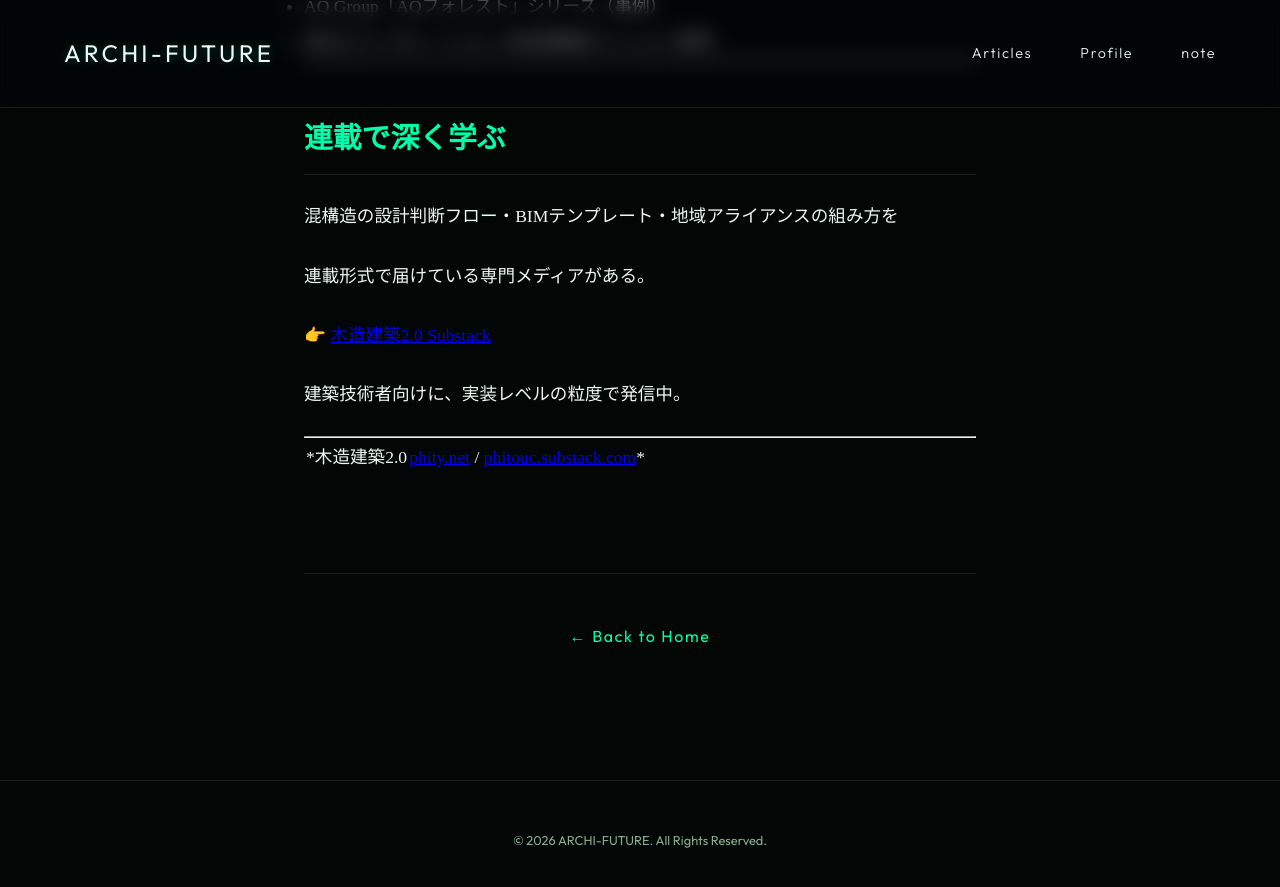
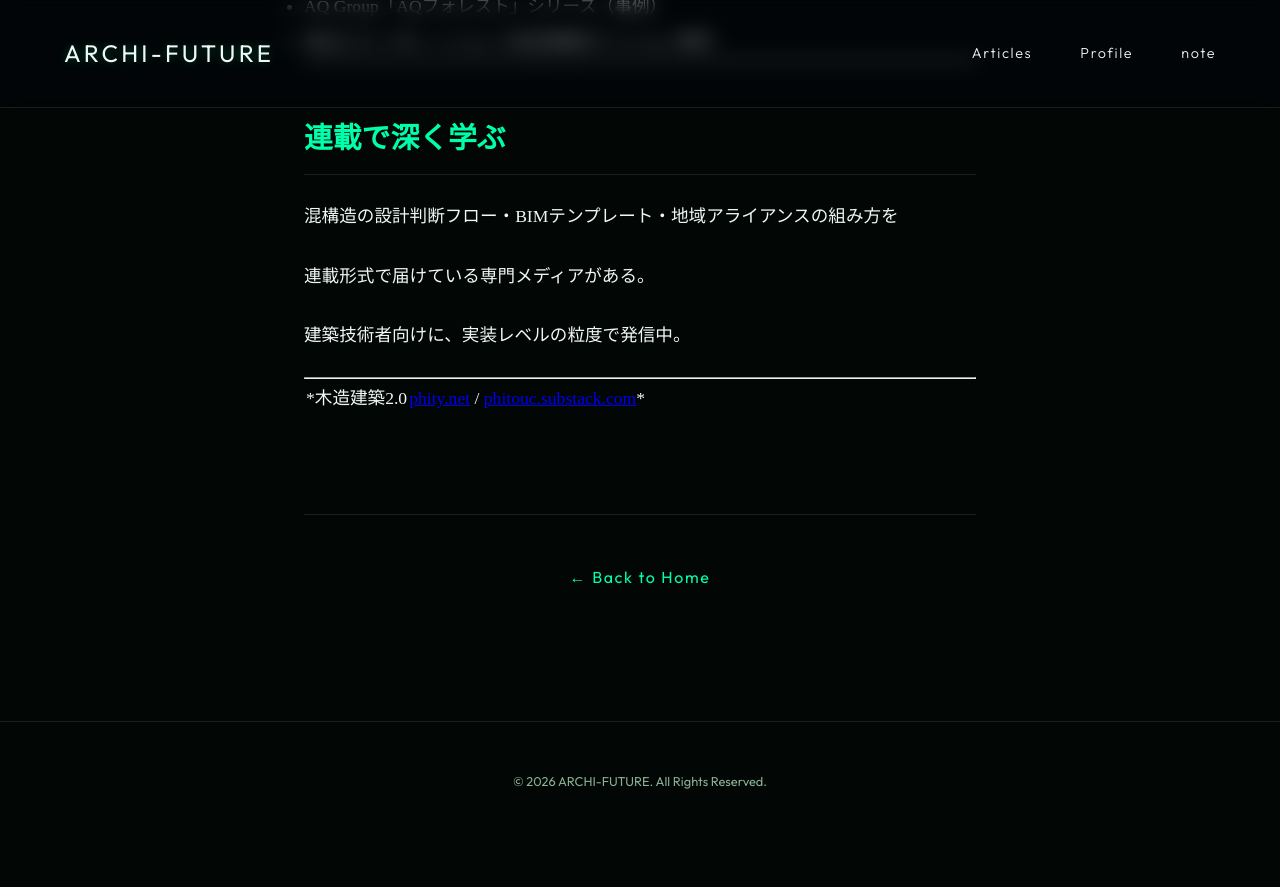
Before and after one commit to phity-j/wood0, a Jekyll site: the page built from _posts/2026-06-18-2026.md, in a window 1280 px wide and 900 px high, scrolled down 3358 px. Shown: the top 887 px of the window. Built offline with Jekyll 4.4.1, drawn with Linux system fonts in a browser that asks for light colours; our own code applies the rules of GitHub Pages for plain Markdown files; after the commit the page ends 4199 px from its top, so only the background shows below that.

Commit message:
Update _posts/2026-06-18-2026.md (via Pages CMS)

```diff
--- a/_posts/2026-06-18-2026.md
+++ b/_posts/2026-06-18-2026.md
@@ -98,8 +98,6 @@ BIMによる積層シミュレーションで事前検証可能。
 
 連載形式で届けている専門メディアがある。
 
-👉 [木造建築2.0 Substack]([https://phitouc.substack.com/](https://phitouc.substack.com/))
-
 建築技術者向けに、実装レベルの粒度で発信中。
 
 ---
```
